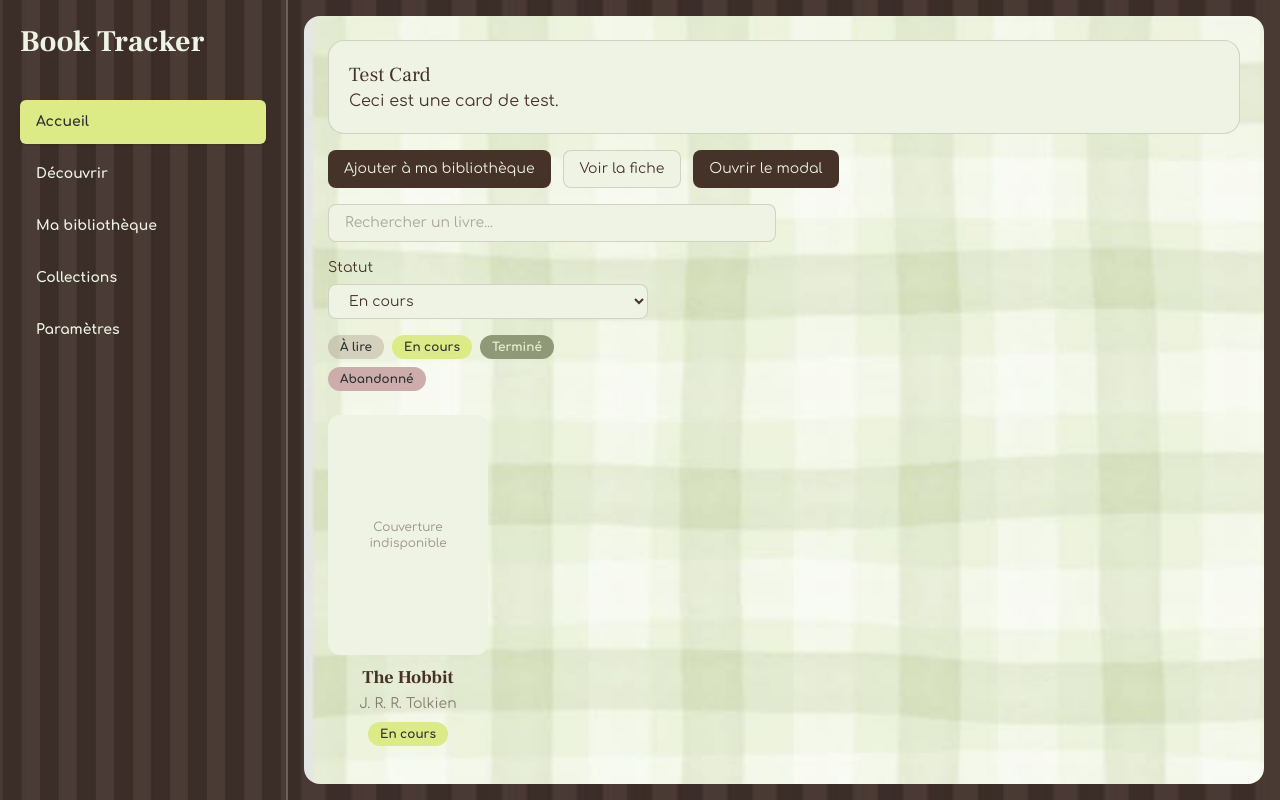
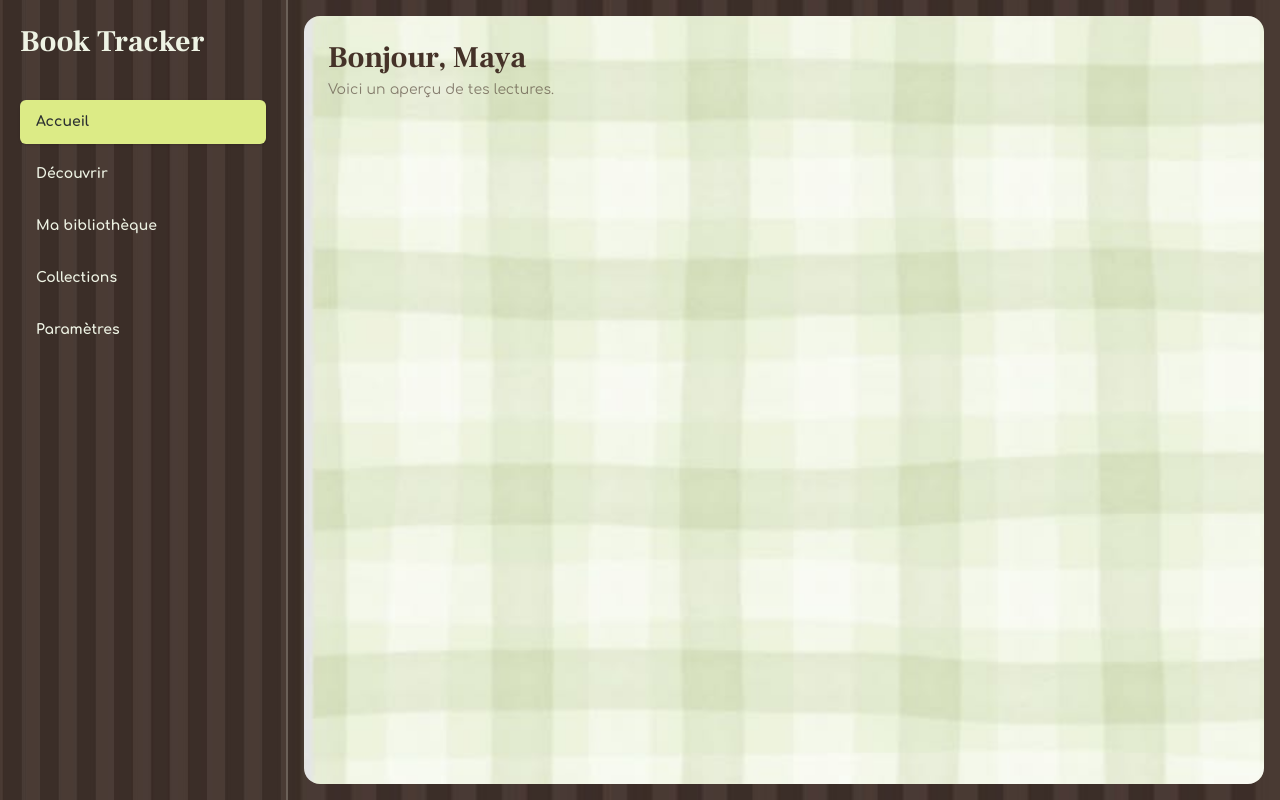
Before and after one commit to bldyonyx/BookTracker, a React (Vite) app: page / in a window 1280 px wide. Built offline with nearby package versions, Linux system fonts and the light colour scheme.

Commit message:
feat: connect Google Books API

```diff
--- a/src/pages/Dashboard.jsx
+++ b/src/pages/Dashboard.jsx
@@ -1,87 +1,13 @@
-import { useState } from 'react'
-
-import BookCard from '../components/books/BookCard'
-import Button from '../components/ui/Button'
-import Card from '../components/ui/Card'
-import Input from '../components/ui/Input'
-import Modal from '../components/ui/Modal'
-import Select from '../components/ui/Select'
-import StatusBadge from '../components/ui/StatusBadge'
-
 function Dashboard() {
-  const [isModalOpen, setIsModalOpen] = useState(false)
-
   return (
     <div className="p-6">
-      <Card>
-        <h2 className="font-heading text-xl text-darkwood">
-          Test Card
-        </h2>
+      <h1 className="font-heading text-3xl font-bold text-darkwood">
+        Bonjour, Maya
+      </h1>
 
-        <p className="font-ui text-darkwood">
-          Ceci est une card de test.
-        </p>
-      </Card>
-
-      <div className="mt-4 flex flex-wrap gap-3">
-        <Button>
-          Ajouter à ma bibliothèque
-        </Button>
-
-        <Button variant="secondary">
-          Voir la fiche
-        </Button>
-
-        <Button onClick={() => setIsModalOpen(true)}>
-          Ouvrir le modal
-        </Button>
-      </div>
-
-      <div className="mt-4 max-w-md">
-        <Input
-          id="test-search"
-          type="search"
-          placeholder="Rechercher un livre..."
-        />
-      </div>
-
-      <div className="mt-4 max-w-xs">
-        <Select
-          id="test-status"
-          label="Statut"
-          defaultValue="reading"
-        >
-          <option value="to-read">À lire</option>
-          <option value="reading">En cours</option>
-          <option value="finished">Terminé</option>
-          <option value="abandoned">Abandonné</option>
-        </Select>
-
-        <div className="mt-4 flex flex-wrap gap-2">
-          <StatusBadge status="to-read" />
-          <StatusBadge status="reading" />
-          <StatusBadge status="finished" />
-          <StatusBadge status="abandoned" />
-        </div>
-      </div>
-
-      <div className="mt-6 w-40">
-        <BookCard
-          title="The Hobbit"
-          author="J. R. R. Tolkien"
-          status="reading"
-        />
-      </div>
-
-      <Modal
-        isOpen={isModalOpen}
-        onClose={() => setIsModalOpen(false)}
-        title="Ajouter à une collection"
-      >
-        <p className="font-ui text-sm text-darkwood">
-          Contenu du modal pour le moment.
-        </p>
-      </Modal>
+      <p className="mt-1 font-ui text-sm text-darkwood/60">
+        Voici un aperçu de tes lectures.
+      </p>
     </div>
   )
 }
--- /dev/null
+++ b/src/services/booksApi.jsx
@@ -0,0 +1,39 @@
+const BASE_URL = 'https://www.googleapis.com/books/v1/volumes'
+const API_KEY = import.meta.env.VITE_GOOGLE_BOOKS_API_KEY
+
+function formatBook(item) {
+  const volumeInfo = item.volumeInfo
+
+  return {
+    id: item.id,
+    title: volumeInfo.title || 'Titre inconnu',
+    authors: volumeInfo.authors || ['Auteur inconnu'],
+
+    cover:
+      volumeInfo.imageLinks?.extraLarge ||
+      volumeInfo.imageLinks?.large ||
+      volumeInfo.imageLinks?.medium ||
+      volumeInfo.imageLinks?.small ||
+      volumeInfo.imageLinks?.thumbnail ||
+      volumeInfo.imageLinks?.smallThumbnail ||
+      null,
+
+    description: volumeInfo.description || '',
+    categories: volumeInfo.categories || [],
+    publishedDate: volumeInfo.publishedDate || '',
+  }
+}
+
+export async function searchBooks(query) {
+  const response = await fetch(
+    `${BASE_URL}?q=${encodeURIComponent(query)}&key=${API_KEY}`
+  )
+
+  if (!response.ok) {
+    throw new Error('Impossible de récupérer les livres.')
+  }
+
+  const data = await response.json()
+
+  return data.items?.map(formatBook) || []
+}
```
Also changed, not shown: 1 other file (tests, documents, lock files or other folders).
